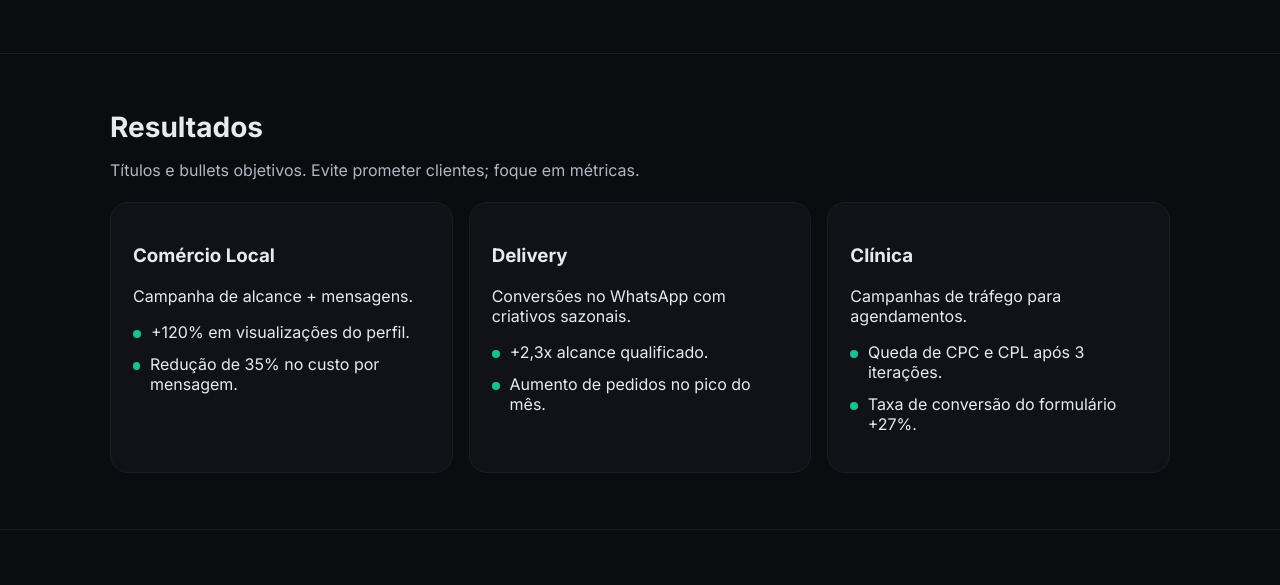
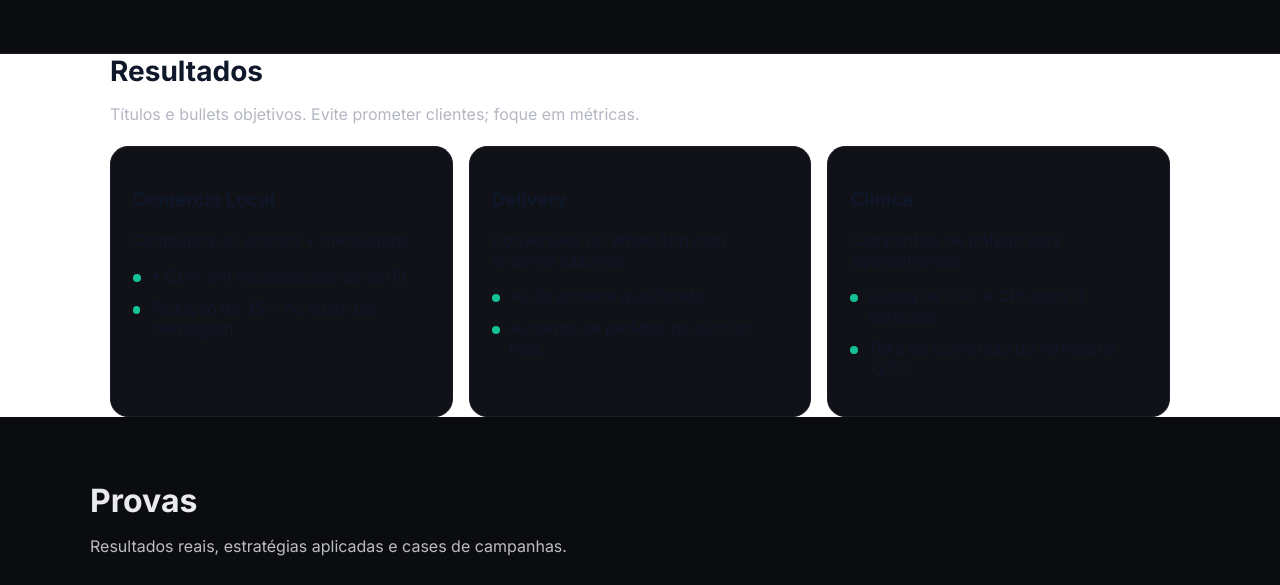
Before and after one commit to ogestordantas/portifolio, a plain HTML site: page index.html in a window 1280 px wide. Shown: the part 1659-2244 px from the top of the page. Drawn offline with Linux system fonts and the light colour scheme.

Commit message:
Update index.html

```diff
--- a/index.html
+++ b/index.html
@@ -182,7 +182,7 @@
     </div>
   </section>
 
-  <section id="provas" class="section">
+  <section id="provas" style="background:#fff;color:#0f172a;">
     <div class="container">
       <h2>Resultados</h2>
       <p class="sub">Títulos e bullets objetivos. Evite prometer clientes; foque em métricas.</p>
```
